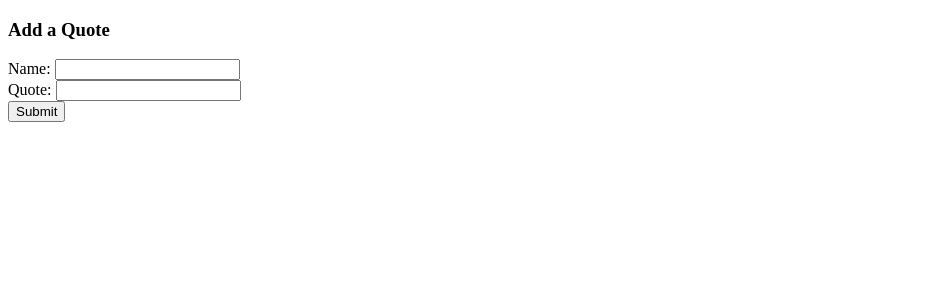
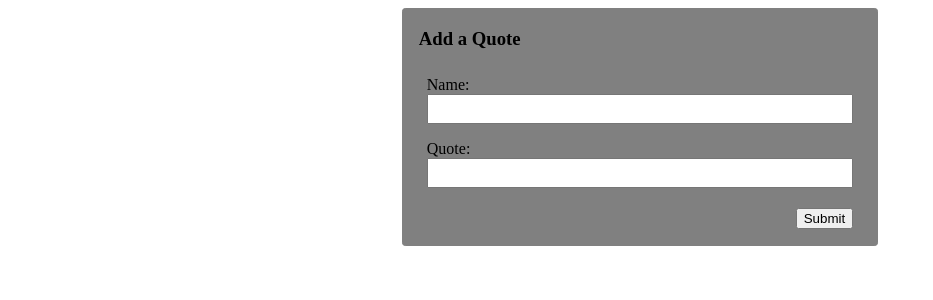
Before and after one commit to Allangikonyo/Thegoodquotes, an Angular app: page / in a window 1280 px wide. Shown: the top 300 px of the page, without its empty margins (0-933 px from the left). Built offline with nearby package versions, Linux system fonts and the light colour scheme.

Commit message:
Updated Component CSS

```diff
--- a/src/app/app.component.css
+++ b/src/app/app.component.css
@@ -0,0 +1,24 @@
+.container {
+    width: 35%;
+    margin: 0 auto;
+    background-color: gray;
+    padding: 0 1rem 1rem;
+    border-radius: 0.2rem;
+    border: 1px solid gray;
+}
+
+.title_container, .link_container {
+    display: flex;
+    flex-direction: column;
+    padding: 0.5rem;
+}
+
+.title_container>input, .link_container> input {
+    height: 1.5rem;
+
+}
+
+.submit_btn{
+    display: block;
+    margin: 0.7rem 0.5rem 0 auto;
+}
```
